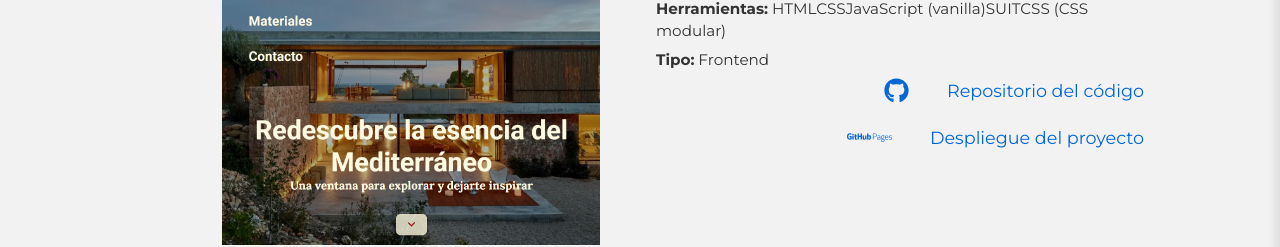
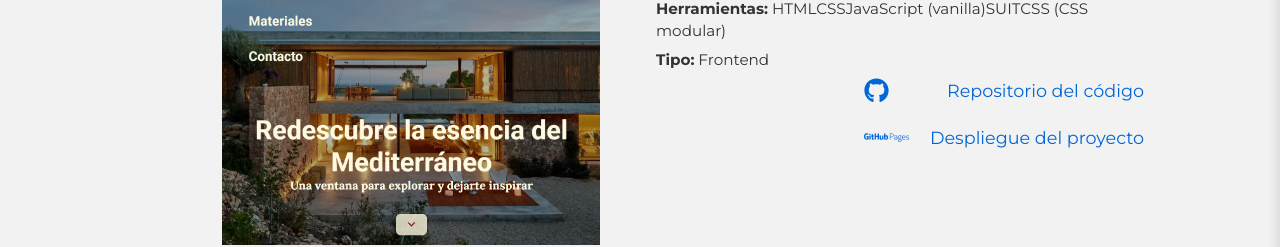
Before and after one commit to JaumeEsquerdo/portfolio-personal, a React (Vite) app in the folder portfolio-jaume/: page /proyectos in a window 1280 px wide. Shown: the part 536-783 px from the top of the page. Built offline with nearby package versions, Linux system fonts and the light colour scheme; a web font is replaced by a local one.

Commit message:
arreglo visual icono enlace alineados

```diff
--- a/portfolio-jaume/src/components/Proyecto.jsx
+++ b/portfolio-jaume/src/components/Proyecto.jsx
@@ -42,7 +42,30 @@ const Proyecto = ({ numero, titulo, descripcion, imagen, herramientas, stack, en
 
                     <div className="Proyecto-enlacesContainer">
 
-                            <a className="Proyecto-enlace" href={enlace} target="_blank"><FaGithub size={25} /> Repositorio del código</a>
+                        {Array.isArray(enlace) ? (
+                            // Caso en que es un array (ej: frontend + backend)
+                            enlace.map((item, index) => (
+                                <a
+                                    key={index}
+                                    className="Proyecto-enlace"
+                                    href={item.url}
+                                    target="_blank"
+                                    rel="noopener noreferrer"
+                                >
+                                    <FaGithub size={25} /> Repositorio {item.tipo}
+                                </a>
+                            ))
+                        ) : (
+                            // Caso en que es un único enlace
+                            <a
+                                className="Proyecto-enlace"
+                                href={enlace}
+                                target="_blank"
+                                rel="noopener noreferrer"
+                            >
+                                <FaGithub size={25} /> Repositorio del código
+                            </a>
+                        )}
 
 
                         {deploy && (
--- a/portfolio-jaume/src/css/proyectos.css
+++ b/portfolio-jaume/src/css/proyectos.css
@@ -107,20 +107,25 @@
     margin-bottom: 0.75rem;
     font-weight: bold;
 }
-.Proyecto-enlacesContainer{
+
+.Proyecto-enlacesContainer {
     display: flex;
     flex-direction: column;
     align-items: flex-end;
     gap: 12px;
+    width: 280px;
+    margin-left: auto;
+    /* empujar contenido a la derecha gracias a flex y marign left auto */
 }
 
 .Proyecto-enlace {
     font-size: 1.1rem;
     text-decoration: none;
     color: #0366d6;
-    display: inline-flex;
+    display: flex;
+    justify-content: space-between;
     align-items: center;
-    gap: 2.4rem;
+    width: 100%;
 }
 
 /* parte ultima del slider de proyecto VER PROYECTO */
--- a/portfolio-jaume/src/pages/Proyectos.jsx
+++ b/portfolio-jaume/src/pages/Proyectos.jsx
@@ -67,7 +67,19 @@ const Proyectos = () => {
             deploy: "https://sushiro-frontend.vercel.app/",
             destacado: "Fullstack con login en mesa e integración de API para la relación con los productos/compras."
         },
-        {id:4}
+         {
+            id: 4,
+            numero: "04",
+            titulo: "Modernidad Mediterránea – Revista",
+            descripcion:
+                "Página estilo blog interactivo para inspirar el uso del diseño moderno mediterráneo, creada como proyecto final del bootcamp y desplegada online como mi primer proyecto publicado.",
+            herramientas: ["HTML", "CSS", "JavaScript (vanilla)", "SUITCSS (CSS modular)"],
+            stack: "Frontend",
+            imagen: "/img/modernidad-mediterranea.png",
+            enlace: "https://github.com/JaumeEsquerdo/Modernidad-Mediterranea---revista",
+            deploy: "https://jaumeesquerdo.github.io/Modernidad-Mediterranea---revista/index.html",
+            destacado: "Primer proyecto desplegado",
+        },
     ];
 
 
```
